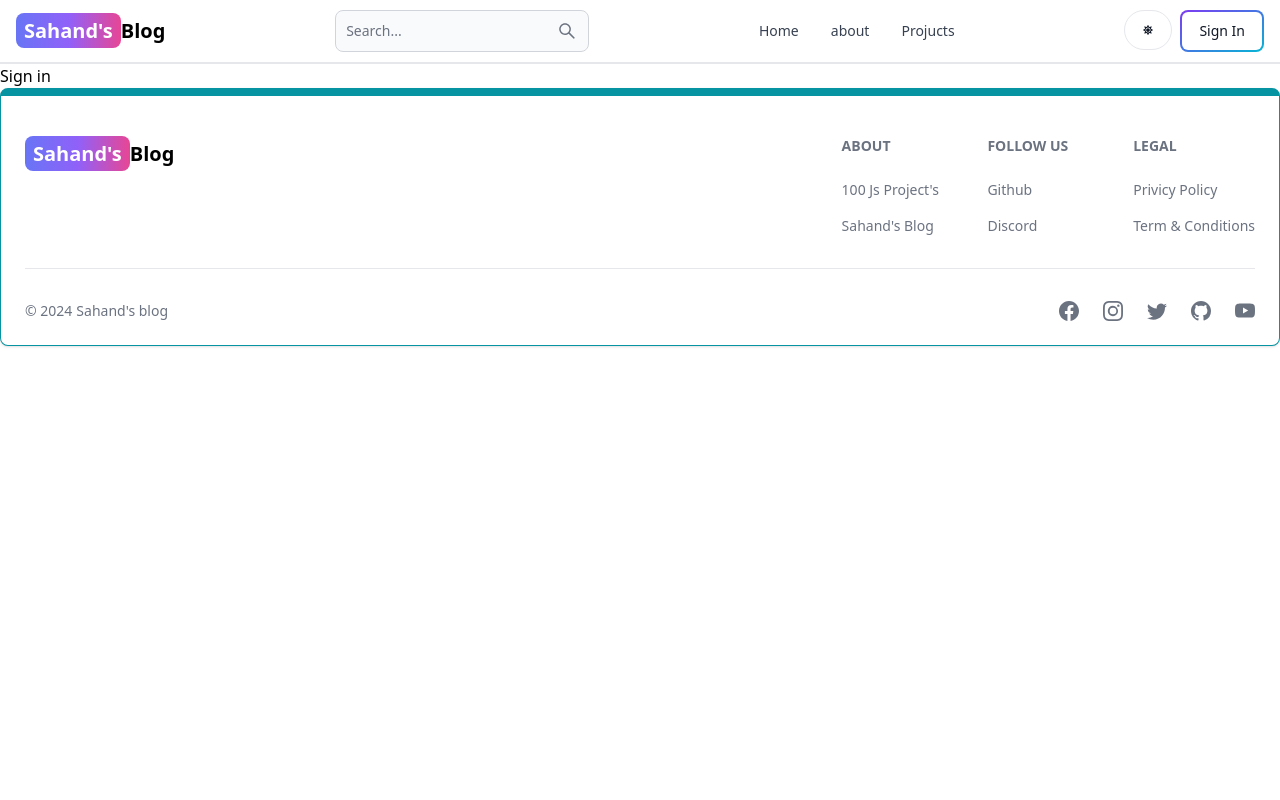
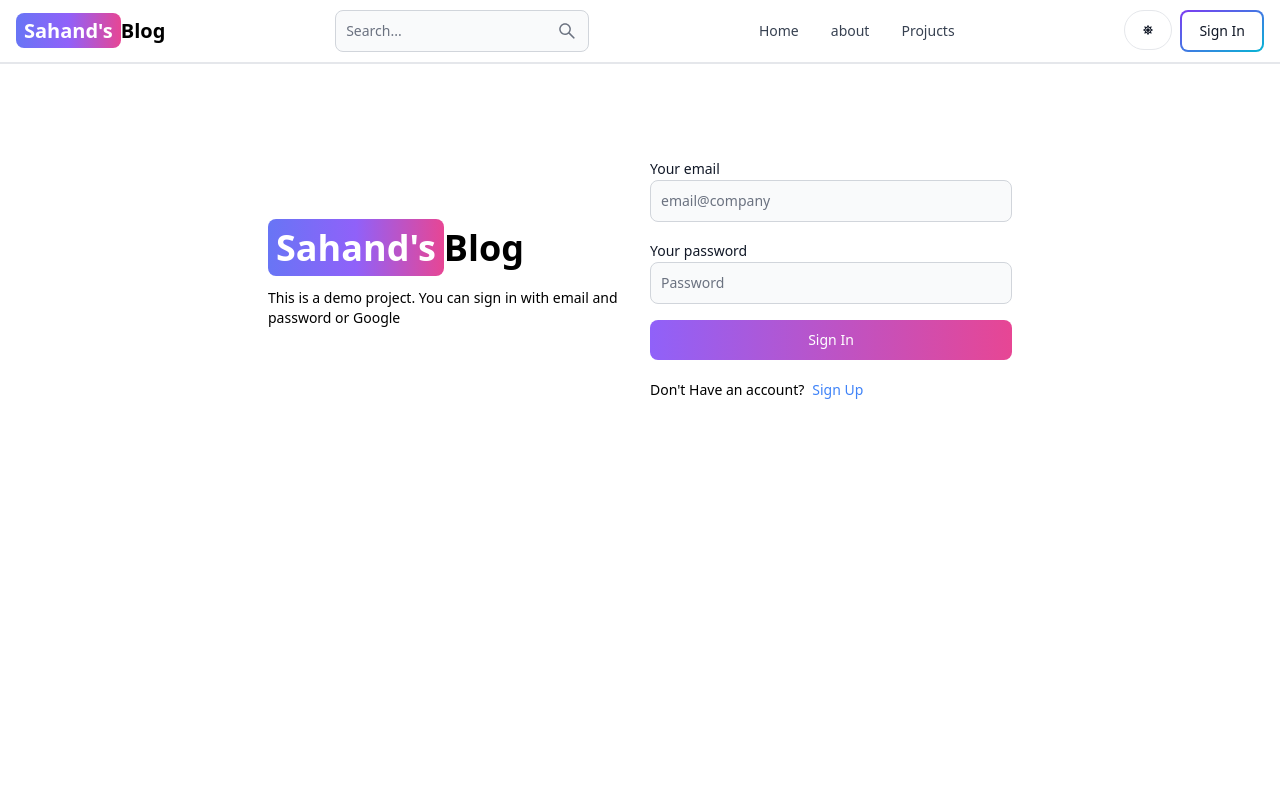
Before and after one commit to surajwd06/mern-blog, a React (Vite) app in the folder client/: page /sign-in in a window 1280 px wide. Shown: the top 800 px of the page. Built offline with nearby package versions, Linux system fonts and the light colour scheme.

Commit message:
complete signin page functionality

```diff
--- a/client/src/pages/SignIn.jsx
+++ b/client/src/pages/SignIn.jsx
@@ -1,7 +1,110 @@
-import React from "react";
+import React, { useState } from "react";
+import { Link, json, useNavigate } from "react-router-dom";
+import { Alert, Button, Label, Spinner, TextInput } from "flowbite-react";
+import axios from "axios";
 const SignIn = () => {
+  const [formData, setFormData] = useState({});
+  const [errorMessage, setErrorMessage] = useState(null);
+  const [loading, setLoadng] = useState(false);
+
+  const navigate = useNavigate();
+
+  const handleChange = (e) => {
+    setFormData({ ...formData, [e.target.id]: e.target.value.trim() });
+  };
+
+  const handleSubmit = async (e) => {
+    e.preventDefault();
+    if (!formData.email || !formData.password) {
+      return setErrorMessage("Please fill out all fields.");
+    }
+    try {
+      setLoadng(true);
+      setErrorMessage(null);
+      const res = await fetch("api/auth/Signin", {
+        method: "POST",
+        headers: { "Content-Type": "application/json" },
+        body: JSON.stringify(formData),
+      });
+      const data = await res.json();
+      if (data.success === false) {
+        return setErrorMessage(data.message);
+      }
+      setLoadng(false);
+      if (res.ok) {
+        navigate("/");
+      }
+    } catch (error) {
+      setErrorMessage(error.message);
+      setLoadng(false);
+    }
+  };
   return (
-<div>Sign in</div>
+    <div className="min-h-screen mt-20">
+      <div className="flex p-3 max-w-3xl mx-auto flex-col md:flex-row md:items-center gap-5">
+        {/* left */}
+        <div className="flex-1">
+          <Link to="/" className=" sm:text-4xl font-bold dark:text-white">
+            <span className="px-2 py-1 bg-gradient-to-r from-indigo-500 via-purple-500 to-pink-500 rounded-lg text-white">
+              Sahand's
+            </span>
+            Blog
+          </Link>
+          <p className="text-sm mt-5">
+            This is a demo project. You can sign in with email and password or
+            Google
+          </p>
+        </div>
+        {/* Right */}
+        <div className="flex-1">
+          <form className="flex flex-col gap-4" onSubmit={handleSubmit}>
+            <div>
+              <Label value="Your email" />
+              <TextInput
+                type="email"
+                placeholder="email@company"
+                id="email"
+                onChange={handleChange}
+              />
+            </div>
+            <div>
+              <Label value="Your password" />
+              <TextInput
+                type="password"
+                placeholder="Password"
+                id="password"
+                onChange={handleChange}
+              />
+            </div>
+            <Button
+              gradientDuoTone="purpleToPink"
+              type="submit"
+              disabled={loading}
+            >
+              {loading ? (
+                <>
+                  <Spinner size="sm" />
+                  <span className="pl-3">Loading...</span>
+                </>
+              ) : (
+                "Sign In"
+              )}
+            </Button>
+          </form>
+          <div className="flex gap-2 text-sm mt-5">
+            <span>Don't Have an account?</span>
+            <Link to="/sign-up" className="text-blue-500">
+              Sign Up
+            </Link>
+          </div>
+          {errorMessage && (
+            <Alert className="mt-5" color="failure">
+              {errorMessage}
+            </Alert>
+          )}
+        </div>
+      </div>
+    </div>
   );
 };
 
```
